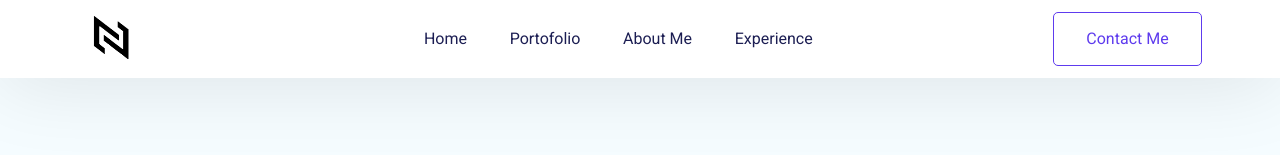
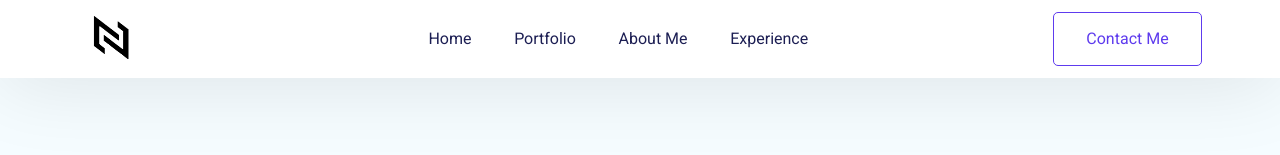
Before and after one commit to Xskyis/My-portofolio-website, a React (Create React App) app: page / in a window 1280 px wide. Shown: the top 155 px of the page. Built offline with nearby package versions, Linux system fonts and the light colour scheme.

Commit message:
tenth commit

```diff
--- a/src/Pages/Home/Navbar.jsx
+++ b/src/Pages/Home/Navbar.jsx
@@ -73,7 +73,7 @@ function Navbar () {
               to='MyPortfolio'
               className='navbar--content'
             >
-              Portofolio
+              Portfolio
             </Link>
           </li>
 
```
